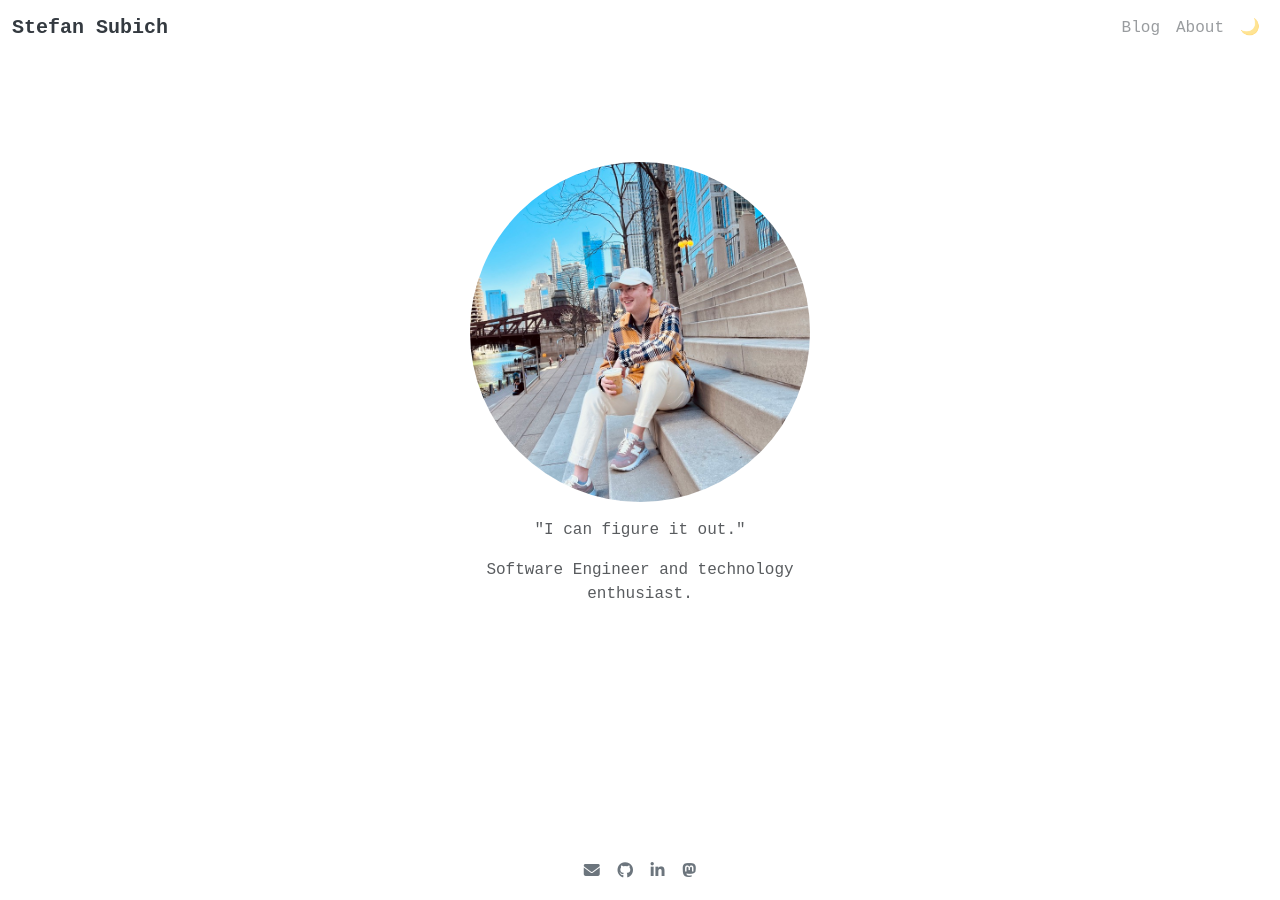
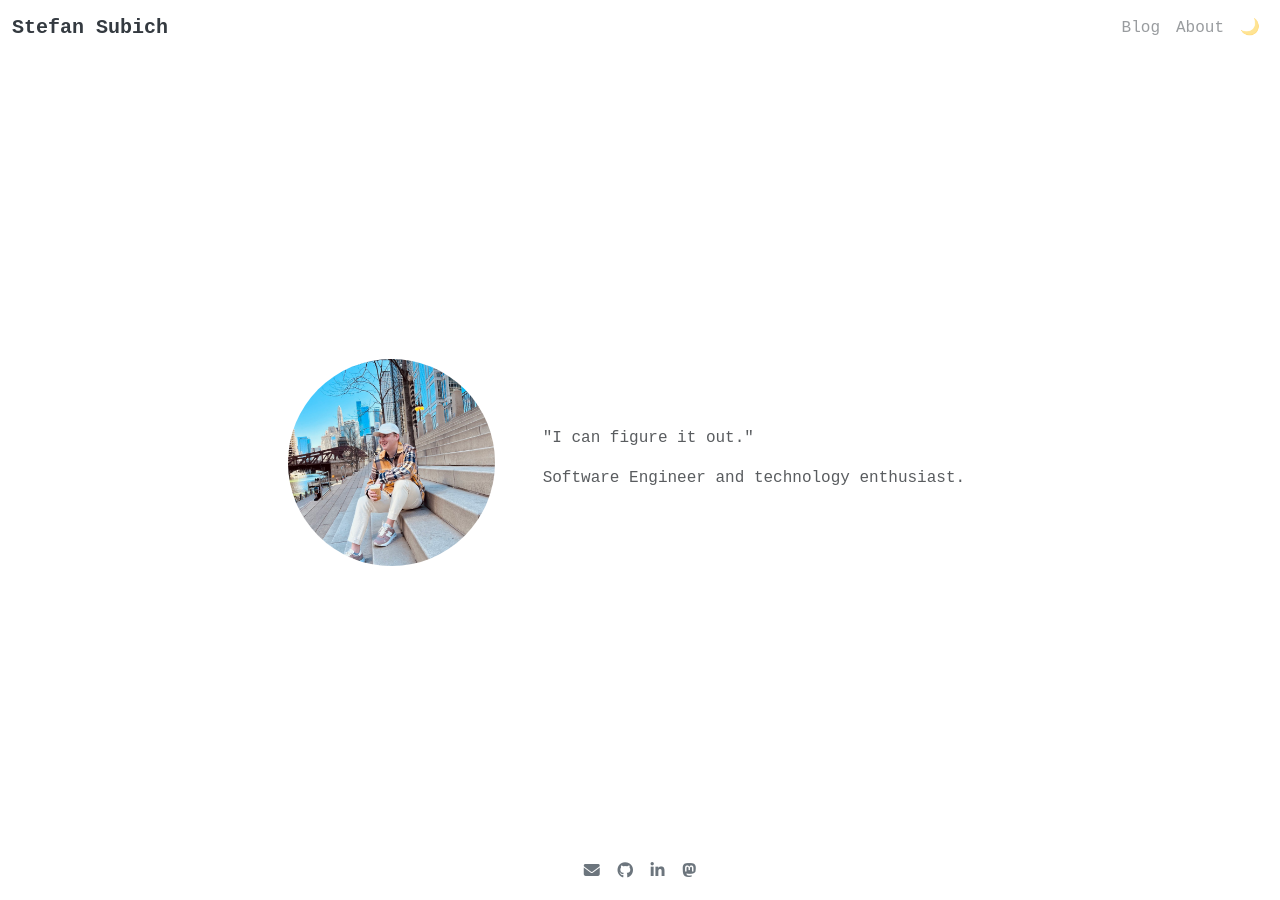
Before and after one commit to subich/subich.github.io, a Jekyll site: the page built from pages/index.html, in a window 1280 px wide. Built offline with Jekyll 4.4.1, drawn with Linux system fonts in a browser that asks for light colours.

Commit message:
change landing layout

```diff
--- a/_includes/landing.html
+++ b/_includes/landing.html
@@ -1,20 +1,24 @@
-<div class="row justify-content-center align-items-center p-4">
-  <div class="col-lg-4 col-md-6 text-center mt-4">
-
-    <!-- Fine Circle Responsive Image -->
+<div class="row justify-content-center align-items-center p-4" style="min-height: 80vh;">
+  <div class="col-lg-8 col-md-10">
+    <div class="row align-items-center">
+      <!-- Image on the left -->
+      <div class="col-md-4 text-center pe-md-4">
         <div id="container" class="my-2">
           <div id="dummy"></div>
           <div id="element">
             <img src="{{ site.author.image }}"
               alt="{{ site.title }}"
-          class="circle-image wow animate__animated animate__zoomIn"
+              class="circle-image wow animate__animated animate__slideInLeft"
               data-wow-delay=".1s">
           </div>
         </div>
+      </div>
 
-    <p class="text-body-secondary wow animate__animated animate__slideInUp" data-wow-delay=".15s">{{ site.tagline }}</p>
-
-    <p class="text-body-secondary wow animate__animated animate__slideInUp" data-wow-delay=".15s">{{ site.description }}</p>
-
+      <!-- Text on the right, left-justified -->
+      <div class="col-md-8 text-start ps-md-4">
+        <p class="text-body-secondary wow animate__animated animate__slideInRight" data-wow-delay=".15s">{{ site.tagline }}</p>
+        <p class="text-body-secondary wow animate__animated animate__slideInRight" data-wow-delay=".2s">{{ site.description }}</p>
       </div>
     </div>
+  </div>
+</div>
```
Lines whose indentation alone changed are shown as unchanged.
